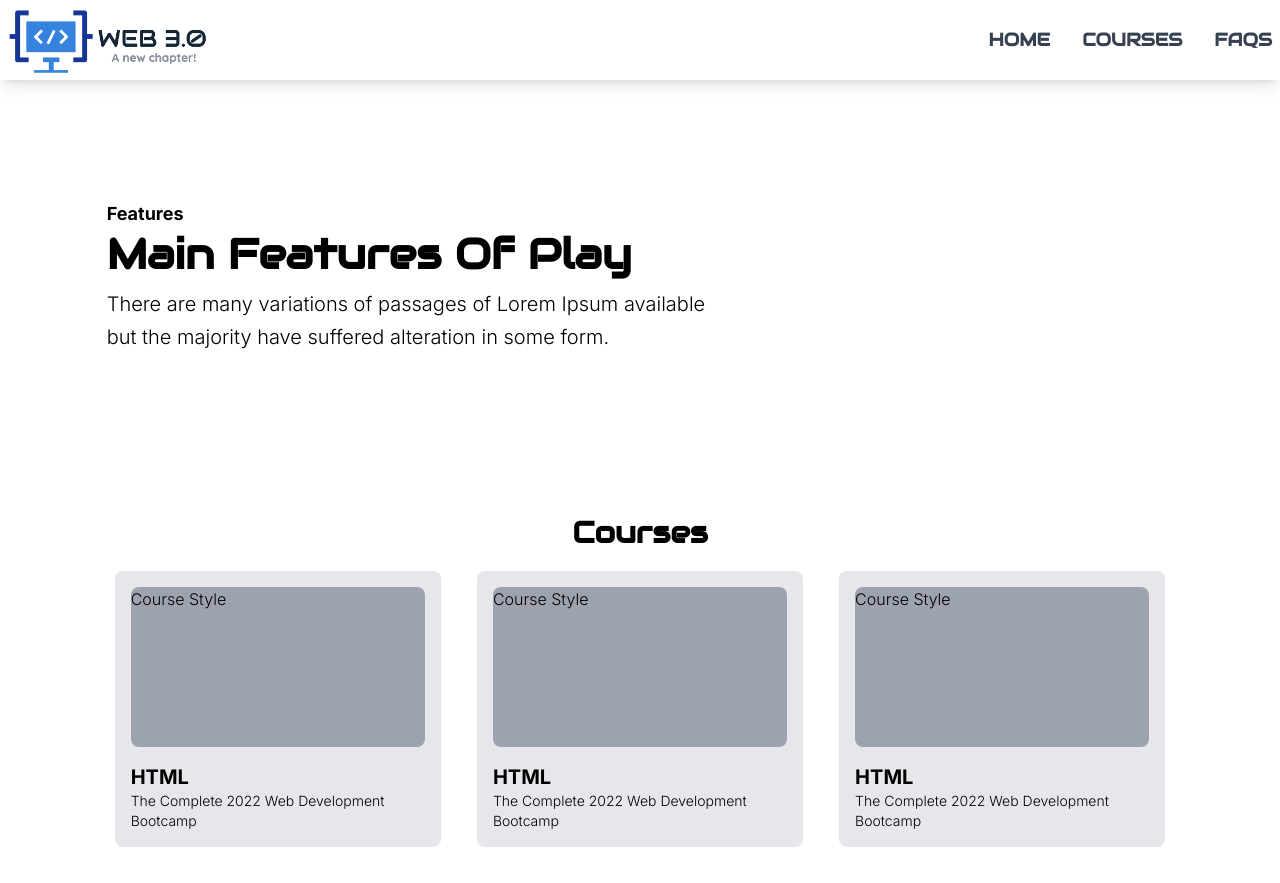
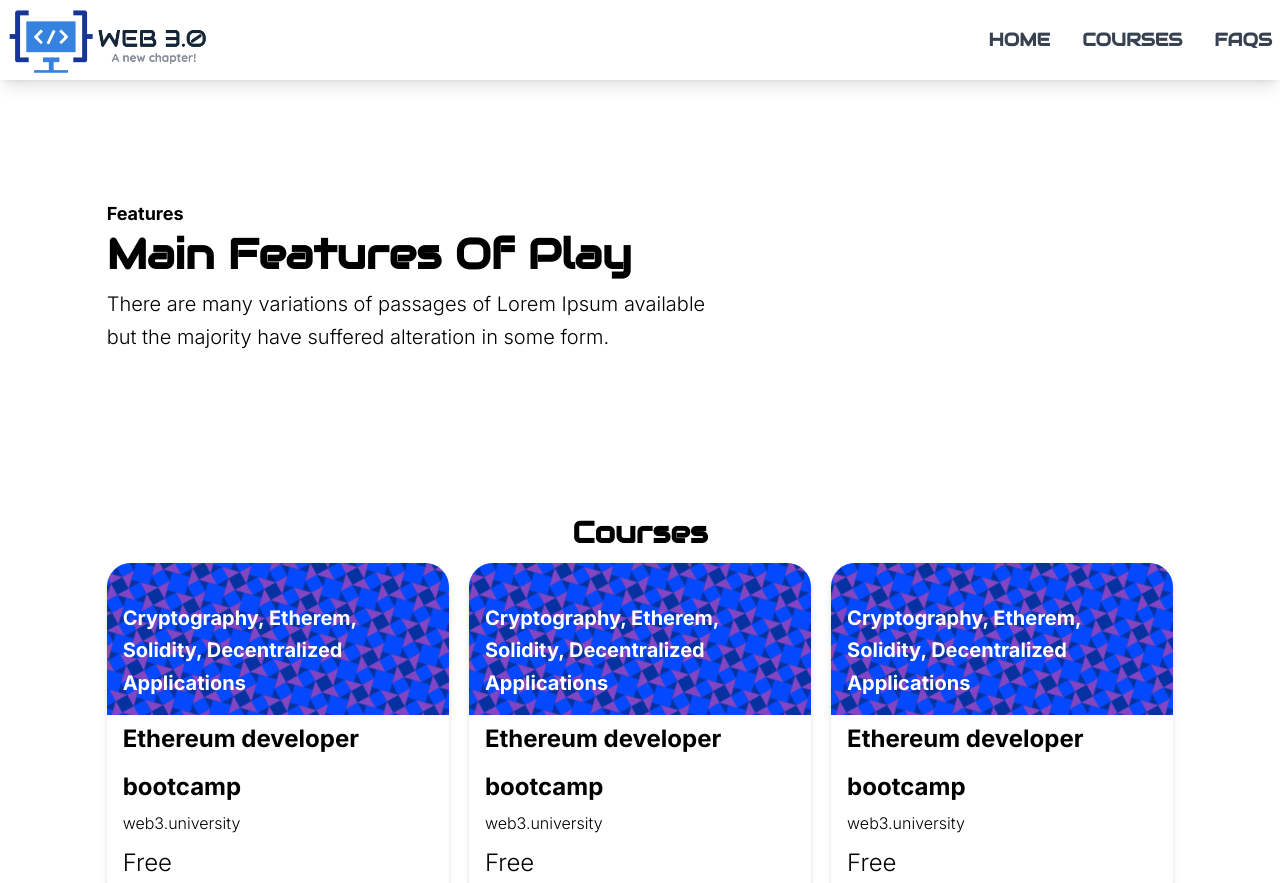
Before and after one commit to Fenil7480/course-aggregator, a Next.js app: page / in a window 1280 px wide. Shown: the top 883 px of the page. Built offline with nearby package versions, Linux system fonts and the light colour scheme.

Commit message:
Fix: match card component to design

```diff
--- a/src/components/courseCard.js
+++ b/src/components/courseCard.js
@@ -1,20 +1,27 @@
 import React from 'react'
 import Link from 'next/link'
 
-const CourseCard = () => {
+const CourseCard = (props) => {
+    const dummy = {
+        title: 'Ethereum developer bootcamp',
+        author: 'web3.university',
+        price: 'Free',
+        technology: ["Cryptography","Etherem","Solidity","Decentralized Applications"],
+    }
     return (
-        <div className='flex flex-col bg-blue-300 rounded-tr-3xl overflow-hidden'>
-            <Link href="./details" target="_blank" rel="noopener noreferrer">
-                <img className='rounded-tr-3xl hover:scale-110 each-out duration-300 cursor-pointer' src="https://assets-global.website-files.com/6171e9fea621c60456b9f9ad/6279914cc3535506b7dff479_nft.png" alt="nft" />
-            </Link>
-            <div className='flex flex-col m-3'>
-                <h3 className='leading-9 text-xl'>How to build your first NFT</h3>
-                <div className='flex justify-between text-sm'>
-                    <h5 className='text-blue-600 mt-5'><span className='bg-blue-400 py-1 px-1.5 rounded-md'>NFT</span>&nbsp;&nbsp;&nbsp;<span className='bg-blue-400 py-1 px-1.5 rounded-md'>Solidity</span></h5>
-                    <p className='text-lg mt-4'>FREE</p>
+        <Link href="./details" target="_blank" rel="noopener noreferrer">
+            <div className='hoverCard flex flex-col bg-white-100 rounded-3xl overflow-hidden cursor-pointer drop-shadow-md hover:drop-shadow-lg duration-300'>
+                <div className='overflow-hidden relative bg-blue-600'>
+                    <img className='card-image rounded-tr-3xl opacity-50' src="interface/pattern.svg" alt="Patterned background for course card" />
+                    <p className='p-4 font-bold text-white-100 absolute bottom-0 text-lg sm:text-xl leading-relaxed sm:leading-relaxed'>{dummy.technology.map((val, index) => index > 0 ? `, ${val}` : val)}</p>
                 </div>
-            </div>
-        </div >
+                <div className='flex flex-col px-4'>
+                    <h3 className=''>{dummy.title}</h3>
+                    <p className=''>{dummy.author}</p>
+                    <p className='text-2xl pt-3 pb-6'>{dummy.price}</p>
+                </div>
+            </div >
+        </Link>
     )
 }
 
--- a/src/components/featuredCourses.js
+++ b/src/components/featuredCourses.js
@@ -1,16 +1,14 @@
-import FeaturedCourse from "./featuredCourse";
+// import FeaturedCourse from "./featuredCourse";
+import CourseCard from "./courseCard";
+
 function FeaturedCourses() {
-
   return (
     <div>
       <h2 className="text-3xl font-bold text-center my-3">Courses</h2>
       <div className="grid xl:grid-cols-3 md:grid-cols-2 grid-cols-1 gap-5">
-        <FeaturedCourse />
-        <FeaturedCourse />
-        <FeaturedCourse />
-        <FeaturedCourse />
-        <FeaturedCourse />
-        <FeaturedCourse />
+        <CourseCard />
+        <CourseCard />
+        <CourseCard />
       </div>
     </div>
   );
--- a/src/styles/globals.css
+++ b/src/styles/globals.css
@@ -21,7 +21,7 @@ h2 {
 }
 
 h3 {
-  @apply text-xl lg:text-2xl font-bold leading-relaxed lg:leading-loose font-cursive;
+  @apply text-xl lg:text-2xl font-bold leading-relaxed lg:leading-loose;
 }
 
 /* .customFont {
@@ -81,3 +81,8 @@ a {
   padding: 20px;
   animation: fadein 0.35s ease-in;
 }
+
+/* courseCard */
+.hoverCard:hover .card-image {
+  @apply scale-110 duration-300;
+}
```
